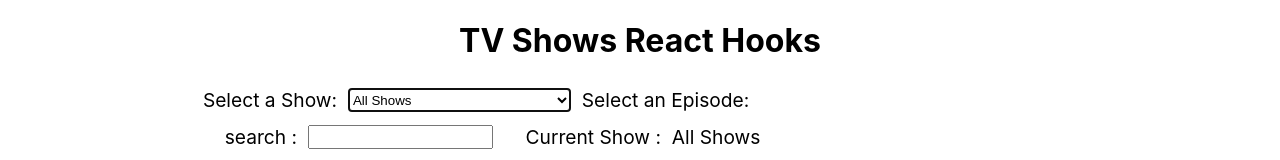
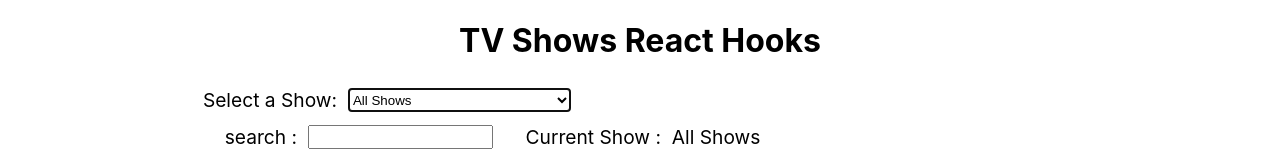
Before and after one commit to ahmad-ali14/tv-shows-react-hooks, a React (Create React App) app: page / in a window 1280 px wide. Shown: the top 160 px of the page. Built offline with nearby package versions, Linux system fonts and the light colour scheme.

Commit message:
hide selecting epi on every other view

```diff
--- a/src/components/TopSection/index.js
+++ b/src/components/TopSection/index.js
@@ -17,8 +17,9 @@ export default ({ allShows, showSelectedShowEpisodes,
                     selectedShow={selectedShow}
                     isShowsVisible={isShowsVisible}
                 />
-                <label htmlFor="selectBox" className="searchBarStyle"> Select an Episode: </label>
-                <div id="selectBox" > </div>
+                {isEpisodesVisble && <>
+                    <label htmlFor="selectBox" className="searchBarStyle"> Select an Episode: </label>
+                    <div id="selectBox" > </div> </>}
             </div>
             <div className="search-wrapper">
 
```
